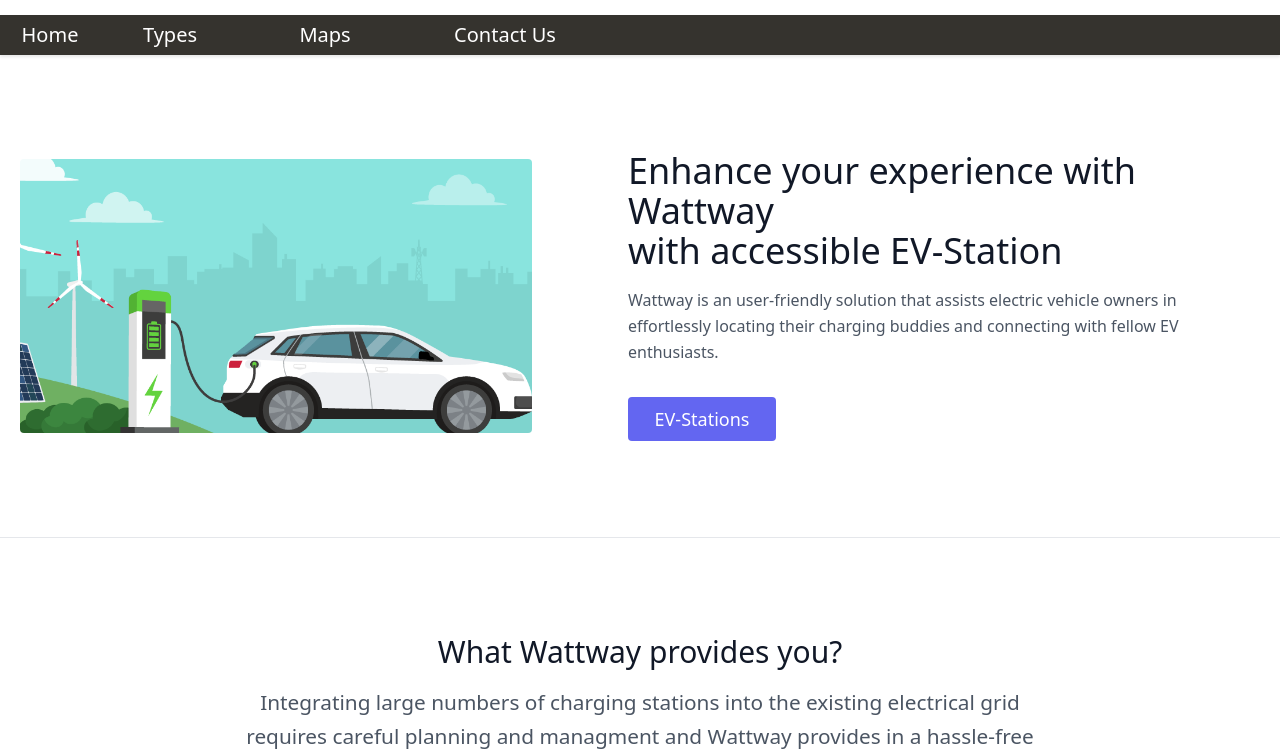
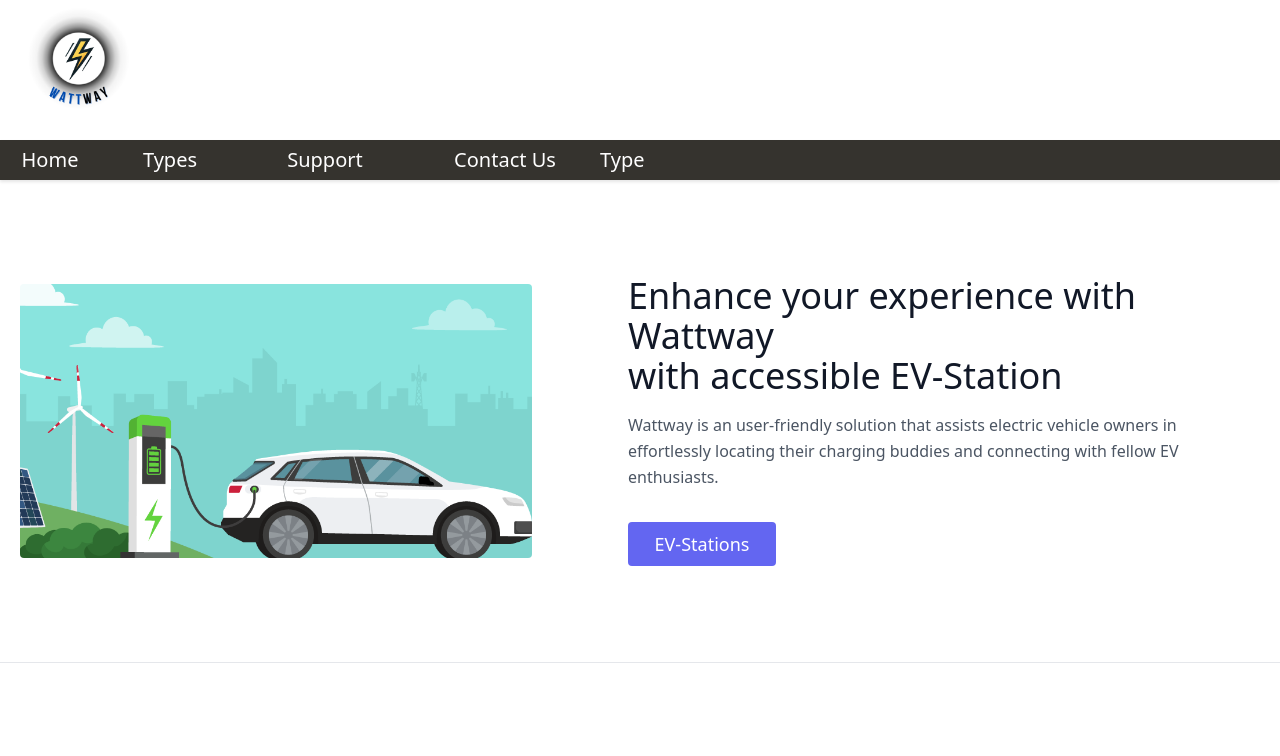
Before and after one commit to ojasvi-28/GLADIATOR, a plain HTML site: page index.html in a window 1280 px wide. Shown: the part 130-886 px from the top of the page. Drawn offline with nearby package versions, Linux system fonts and the light colour scheme.

Commit message:
Add files via upload

```diff
--- a/index.html
+++ b/index.html
@@ -12,15 +12,15 @@
 </head>
 <body>
     <h1 class="heading" style="font-weight: bolder;">Wattway</h1>
-    <img class="image2" src="WATTWAY (2).png" height="150px" width="150px">
+    <img src="WATTWAY (2).png" height="150px" width="150px">
 
         <nav>
 
         <a href="index.html">Home</a>
-        <a href="types.html">Types</a>
-        <a href="maps.html">Maps</a>
+        <a href="Types.html" target="_blank">Types</a>
+        <a href="#">Support</a>
         <a href="#">Contact Us</a>
-
+        <a href="#">Type</a>
         <div class="animation start-home"></div>
 
 
```
